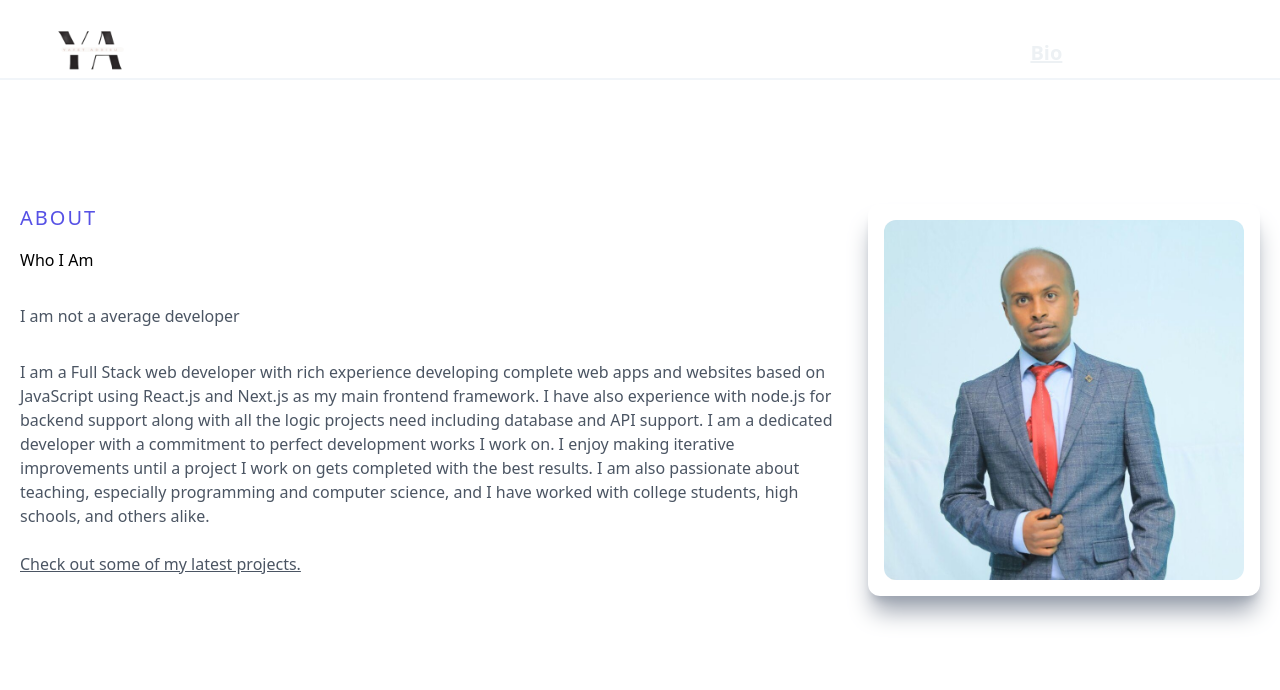
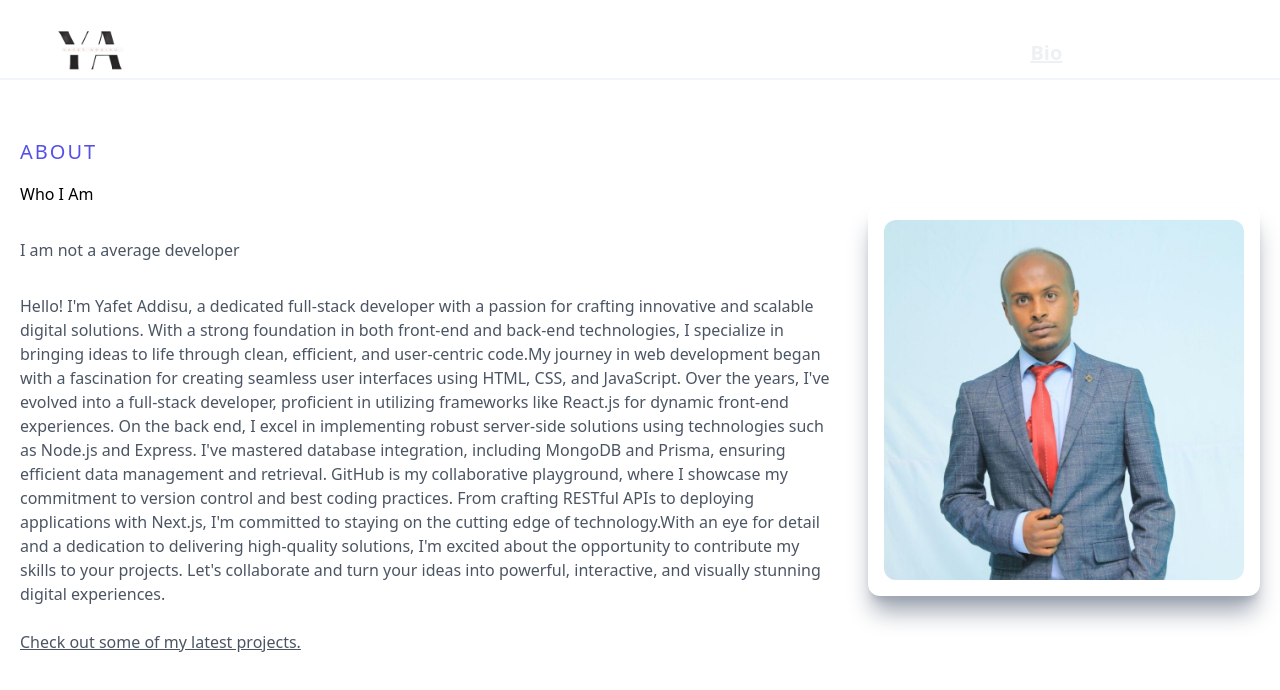
Before and after one commit to yafet-123/yafet-addisu-portfolio, a Next.js app: page /bio in a window 1280 px wide. Shown: the top 690 px of the page. Built offline with nearby package versions, Linux system fonts and the light colour scheme.

Commit message:
edited z about page

```diff
--- a/components/bio/About.js
+++ b/components/bio/About.js
@@ -15,14 +15,18 @@ const About = ()=>{
 					</p>
 
 					<p className="py-4 text-gray-600">
-						I am a Full Stack web developer with rich experience developing complete web apps
-						and websites based on JavaScript using React.js and Next.js as my main frontend
-						framework. I have also experience with node.js for backend support along with all
-						the logic projects need including database and API support. I am a dedicated developer
-						with a commitment to perfect development works I work on. I enjoy making iterative
-						improvements until a project I work on gets completed with the best results.
-						I am also passionate about teaching, especially programming and computer science,
-						and I have worked with college students, high schools, and others alike.
+						{`Hello! I'm Yafet Addisu, a dedicated full-stack developer with a passion for crafting innovative and scalable digital
+						solutions. With a strong foundation in both front-end and back-end technologies, I specialize in bringing ideas to life
+						through clean, efficient, and user-centric code.My journey in web development began with a fascination for creating
+						seamless user interfaces using HTML, CSS, and JavaScript. Over the years, I've evolved into a full-stack developer,
+						proficient in utilizing frameworks like React.js for dynamic front-end experiences.
+						On the back end, I excel in implementing robust server-side solutions using technologies such as Node.js and Express.
+						I've mastered database integration, including MongoDB and Prisma, ensuring efficient data management and retrieval.
+						GitHub is my collaborative playground, where I showcase my commitment to version control and best coding practices.
+						From crafting RESTful APIs to deploying applications with Next.js, I'm committed to staying on the cutting edge of
+						technology.With an eye for detail and a dedication to delivering high-quality solutions, I'm excited about the
+						opportunity to contribute my skills to your projects. Let's collaborate and turn your ideas into powerful, interactive,
+						and visually stunning digital experiences.`}
 					</p>
 
 
```
